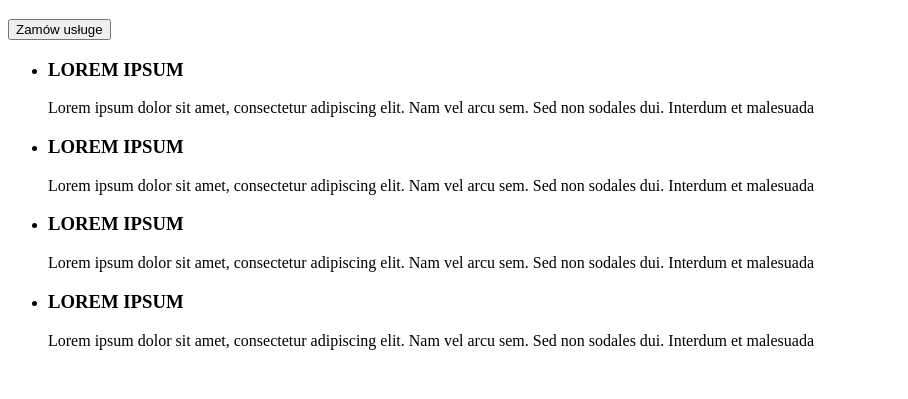
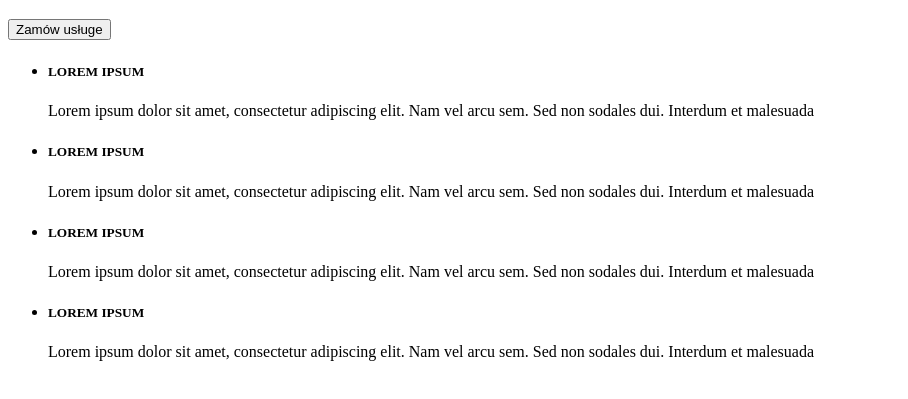
Before and after one commit to michalwojcik4/goit-markup-hw-01, a plain HTML site: page index.html in a window 1280 px wide. Shown: the part 217-616 px from the top of the page, without its empty margins (0-908 px from the left). Drawn offline with Linux system fonts and the light colour scheme.

Commit message:
changed h3 to h5 in div with descriptions

```diff
--- a/index.html
+++ b/index.html
@@ -32,28 +32,28 @@
     <div>
       <ul>
         <li>
-          <h3>LOREM IPSUM</h3>
+          <h5>LOREM IPSUM</h5>
           <p>
             Lorem ipsum dolor sit amet, consectetur adipiscing elit. Nam vel
             arcu sem. Sed non sodales dui. Interdum et malesuada
           </p>
         </li>
         <li>
-          <h3>LOREM IPSUM</h3>
+          <h5>LOREM IPSUM</h5>
           <p>
             Lorem ipsum dolor sit amet, consectetur adipiscing elit. Nam vel
             arcu sem. Sed non sodales dui. Interdum et malesuada
           </p>
         </li>
         <li>
-          <h3>LOREM IPSUM</h3>
+          <h5>LOREM IPSUM</h5>
           <p>
             Lorem ipsum dolor sit amet, consectetur adipiscing elit. Nam vel
             arcu sem. Sed non sodales dui. Interdum et malesuada
           </p>
         </li>
         <li>
-          <h3>LOREM IPSUM</h3>
+          <h5>LOREM IPSUM</h5>
           <p>
             Lorem ipsum dolor sit amet, consectetur adipiscing elit. Nam vel
             arcu sem. Sed non sodales dui. Interdum et malesuada
```
